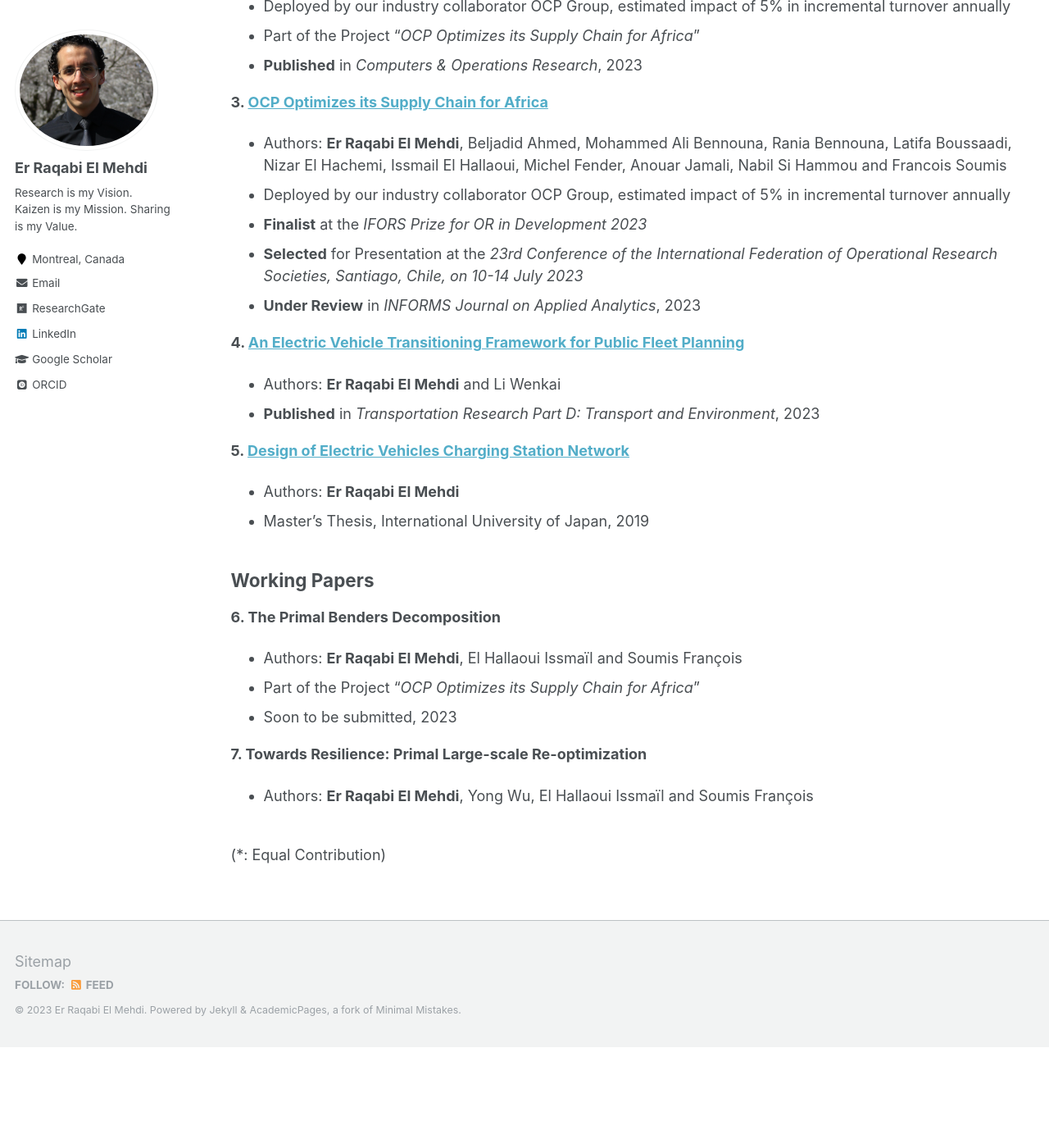
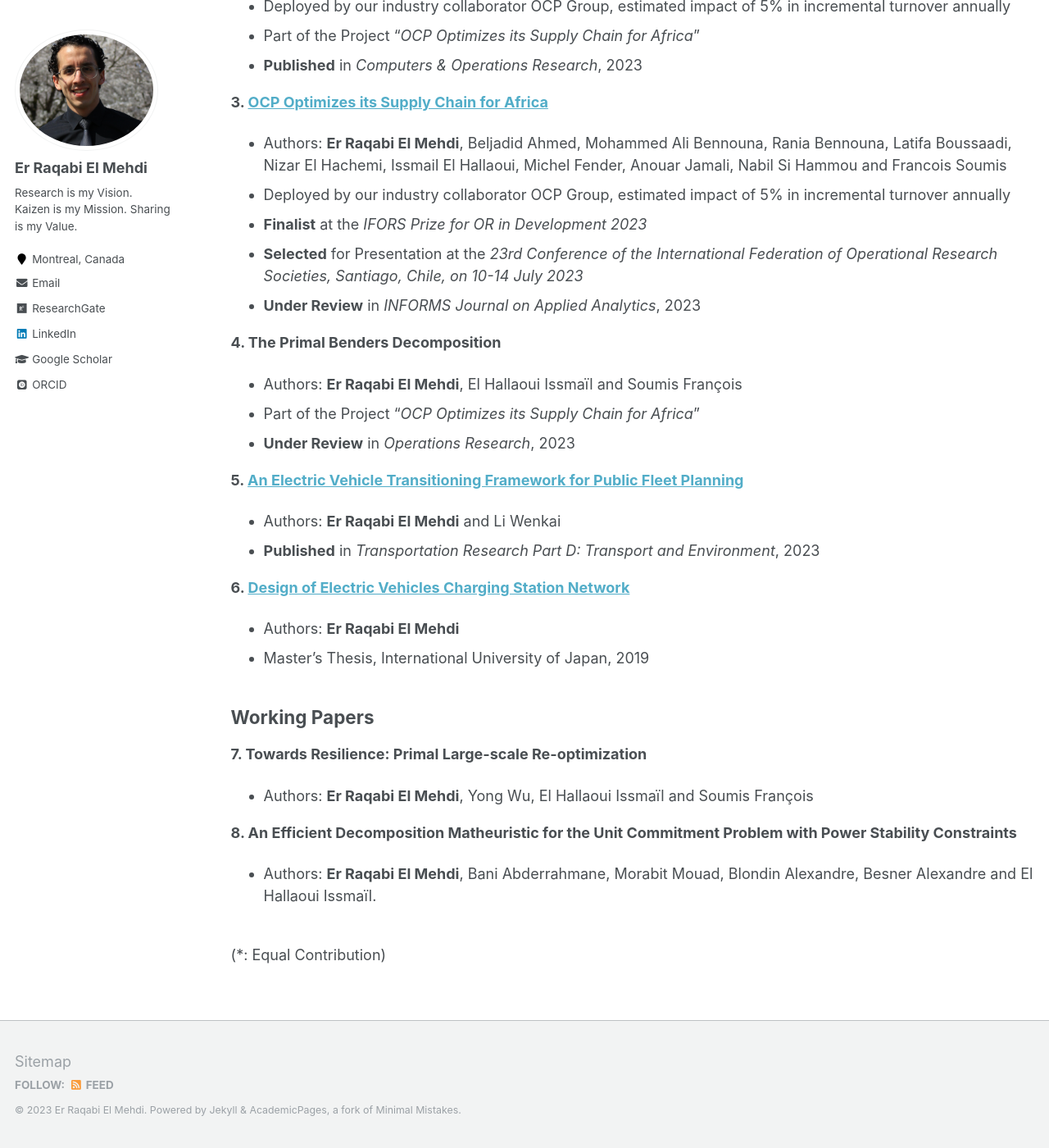
Before and after one commit to RqbMedi/rqbmedi.github.io, a Jekyll site: the page built from _pages/publications.md, in a window 1280 px wide and 1400 px high, scrolled down 630 px. Shown: the whole window at 82% size. Built offline with Jekyll 4.4.1, drawn with Linux system fonts in a browser that asks for light colours; some web fonts are replaced; before the commit the page ends 1907 px from its top, so only the background shows below that.

Commit message:
Update publications.md

```diff
--- a/_pages/publications.md
+++ b/_pages/publications.md
@@ -29,23 +29,27 @@ Published & Under Review
  - **Selected** for Presentation at the *23rd Conference of the International Federation of Operational Research Societies, Santiago, Chile, on 10-14 July 2023*
  - **Under Review** in *INFORMS Journal on Applied Analytics*, 2023
 
-**4. [An Electric Vehicle Transitioning Framework for Public Fleet Planning](https://www.sciencedirect.com/science/article/pii/S1361920923001293)**
+ **4. The Primal Benders Decomposition**
+ - Authors: **Er Raqabi El Mehdi**, El Hallaoui Issmaïl and Soumis François
+ - Part of the Project "*OCP Optimizes its Supply Chain for Africa*"
+- **Under Review** in *Operations Research*, 2023
+
+**5. [An Electric Vehicle Transitioning Framework for Public Fleet Planning](https://www.sciencedirect.com/science/article/pii/S1361920923001293)**
  - Authors: **Er Raqabi El Mehdi** and Li Wenkai
  - **Published** in *Transportation Research Part D: Transport and Environment*, 2023
 
-**5. [Design of Electric Vehicles Charging Station Network](https://www.iuj.ac.jp/mlic/theses/thesis_details.cfm?ID=2B7015)**
+**6. [Design of Electric Vehicles Charging Station Network](https://www.iuj.ac.jp/mlic/theses/thesis_details.cfm?ID=2B7015)**
  - Authors: **Er Raqabi El Mehdi**
  - Master’s Thesis, International University of Japan, 2019
 
 Working Papers
 ------
-**6. The Primal Benders Decomposition**
- - Authors: **Er Raqabi El Mehdi**, El Hallaoui Issmaïl and Soumis François
- - Part of the Project "*OCP Optimizes its Supply Chain for Africa*"
- - Soon to be submitted, 2023
 
 **7. Towards Resilience: Primal Large-scale Re-optimization**
  - Authors: **Er Raqabi El Mehdi**, Yong Wu, El Hallaoui Issmaïl and Soumis François
 
+**8. An Efficient Decomposition Matheuristic for the Unit Commitment Problem with Power Stability Constraints**
+ - Authors: **Er Raqabi El Mehdi**, Bani Abderrahmane, Morabit Mouad, Blondin Alexandre, Besner Alexandre and El Hallaoui Issmaïl.
+
 <br>
 (*: Equal Contribution)
```
